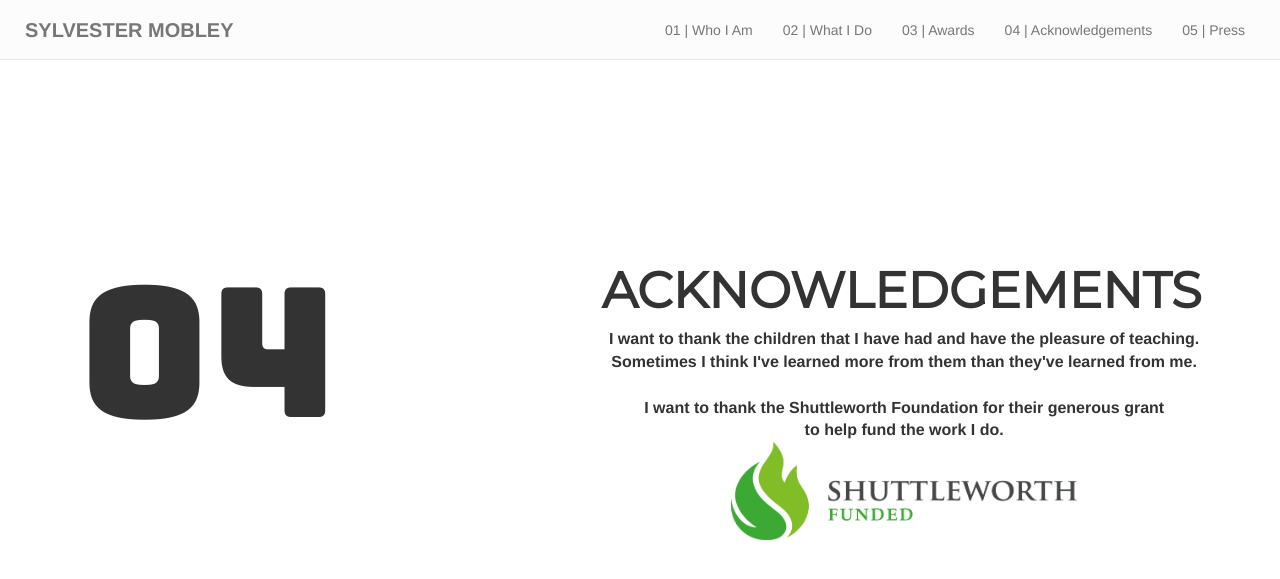
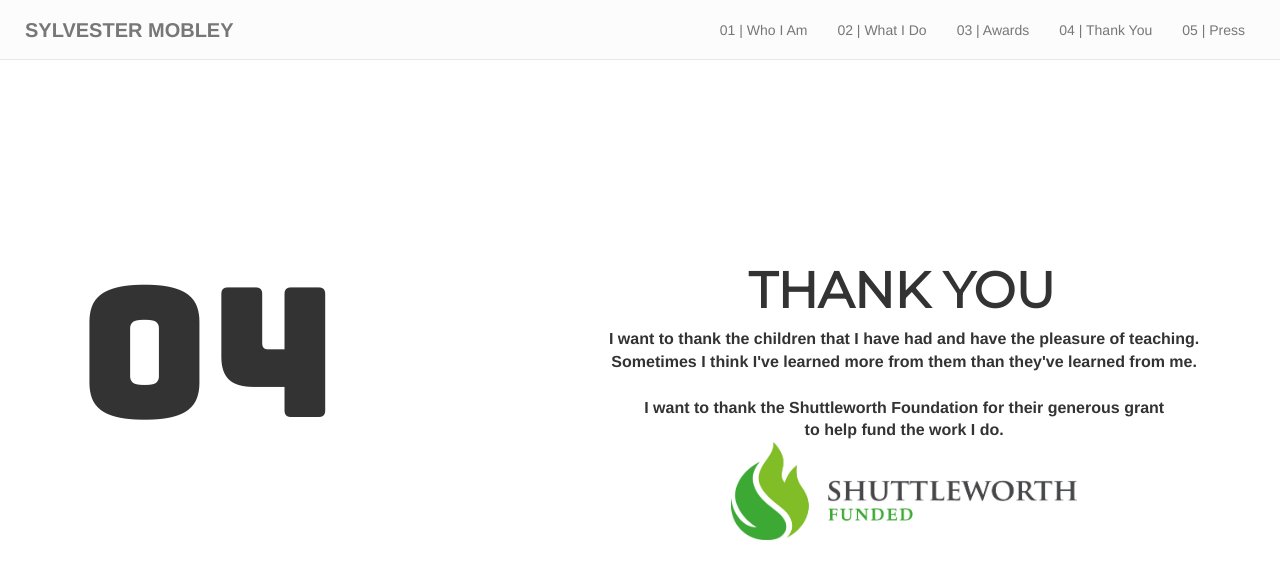
Before and after one commit to smobleyii/sylvestermobley, a Jekyll site: the page built from index.html, in a window 1280 px wide and 900 px high, scrolled down 2897 px. Shown: the top 579 px of the window. Built offline with Jekyll 4.4.1, drawn with Linux system fonts in a browser that asks for light colours.

Commit message:
revised thank you section

```diff
--- a/_includes/header.html
+++ b/_includes/header.html
@@ -25,7 +25,7 @@
             <li><a href="index.html#page-1">01 | Who I Am</a></li>
             <li><a href="index.html#page-2">02 | What I Do</a></li>
             <li><a href="index.html#page-3">03 | Awards</a></li>
-            <li><a href="index.html#page-4">04 | Acknowledgements</a></li>
+            <li><a href="index.html#page-4">04 | Thank You</a></li>
             <li><a href="index.html#page-5">05 | Press</a></li>
           </ul>
         </div><!--/.nav-collapse -->
--- a/index.html
+++ b/index.html
@@ -85,7 +85,7 @@ layout: default
 
       </div>
       <div class="col-md-7 title">
-        <h3 class="page-title">Acknowledgements</h3>
+        <h3 class="page-title">Thank You</h3>
         <p class="page-text">
           I want to thank the children that I have had and have the pleasure of teaching.<br>
           Sometimes I think I've learned more from them than they've learned from me.
```
